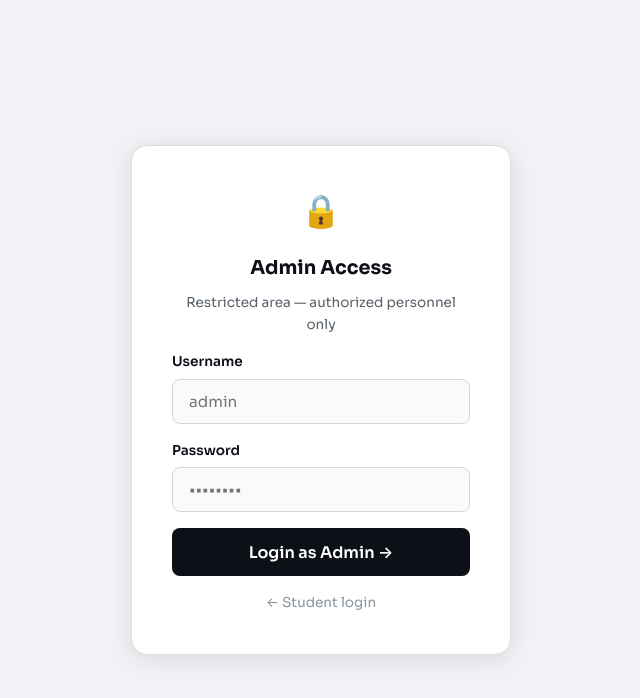
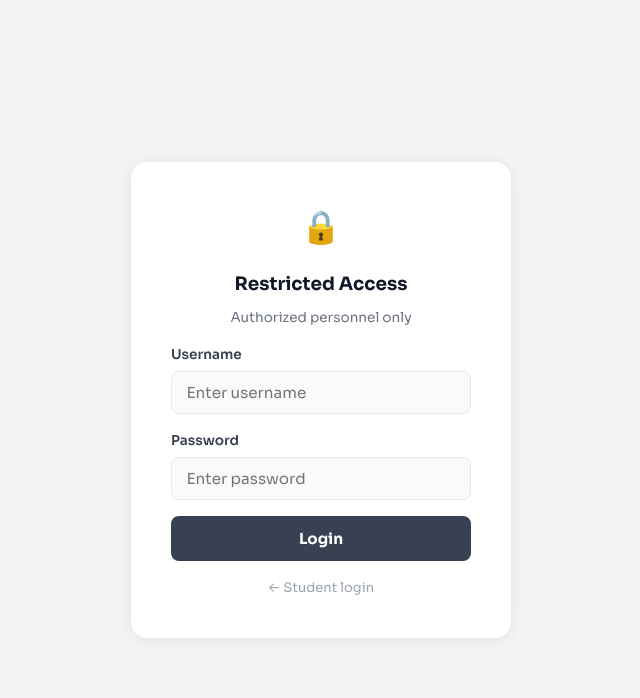
Before and after one commit to Sadiq-code-nest/devops-academy-MERN, a React (Vite) app in the folder frontend/: page /adminlogin in a window 1280 px wide. Shown: the top 698 px of the page, without its empty margins (319-959 px from the left). Built offline with nearby package versions, Linux system fonts and the light colour scheme; no server answers.

Commit message:
Update AdminLogin.jsx

```diff
--- a/frontend/src/pages/AdminLogin.jsx
+++ b/frontend/src/pages/AdminLogin.jsx
@@ -1,21 +1,23 @@
 import { useState } from 'react';
-import { useNavigate } from 'react-router-dom';
+import { useNavigate, Link } from 'react-router-dom';
 import { useAuth } from '../context/AuthContext';
 import api from '../api/axios';
 
 export default function AdminLogin() {
   const { setUserManually } = useAuth();
-  const navigate = useNavigate();
-  const [form, setForm]     = useState({ username:'', password:'' });
-  const [error, setError]   = useState('');
+  const navigate  = useNavigate();
+  const [form, setForm]       = useState({ username: '', password: '' });
+  const [error, setError]     = useState('');
   const [loading, setLoading] = useState(false);
 
-  const handle = e => setForm({ ...form, [e.target.name]: e.target.value });
+  const handle = e => {
+    setForm({ ...form, [e.target.name]: e.target.value });
+    setError('');
+  };
 
   const submit = async () => {
-    setError('');
-    if (!form.username || !form.password)
-      return setError('All fields required');
+    if (!form.username.trim() || !form.password)
+      return setError('All fields are required');
     setLoading(true);
     try {
       const { data } = await api.post('/admin/login', form);
@@ -24,7 +26,7 @@ export default function AdminLogin() {
       setUserManually(data.user);
       navigate('/admin-dashboard');
     } catch (err) {
-      setError(err.response?.data?.message || 'Invalid admin credentials');
+      setError('Invalid credentials');   // always generic
     } finally {
       setLoading(false);
     }
@@ -34,30 +36,31 @@ export default function AdminLogin() {
     <div style={s.page}>
       <div style={s.card}>
 
-        <div style={s.lockIcon}>🔒</div>
-        <h2 style={s.title}>Admin Access</h2>
-        <p style={s.sub}>Restricted area — authorized personnel only</p>
+        <div style={s.iconWrap}>🔒</div>
+        <h2 style={s.title}>Restricted Access</h2>
+        <p style={s.sub}>Authorized personnel only</p>
 
         <div style={s.field}>
           <label style={s.label}>Username</label>
           <input name="username" value={form.username} onChange={handle}
-            placeholder="admin" style={s.input} />
+            placeholder="Enter username" style={s.input}
+            autoComplete="off" />
         </div>
 
         <div style={s.field}>
           <label style={s.label}>Password</label>
           <input name="password" type="password" value={form.password}
-            onChange={handle} placeholder="••••••••" style={s.input}
+            onChange={handle} placeholder="Enter password" style={s.input}
             onKeyDown={e => e.key === 'Enter' && submit()} />
         </div>
 
         {error && <div style={s.error}>{error}</div>}
 
         <button onClick={submit} disabled={loading} style={s.btn}>
-          {loading ? 'Verifying...' : 'Login as Admin →'}
+          {loading ? 'Verifying...' : 'Login'}
         </button>
 
-        <a href="/login" style={s.back}>← Student login</a>
+        <Link to="/login" style={s.back}>← Student login</Link>
       </div>
     </div>
   );
@@ -65,41 +68,40 @@ export default function AdminLogin() {
 
 const s = {
   page: {
-    minHeight: '100vh', display: 'flex',
-    alignItems: 'center', justifyContent: 'center',
-    background: '#F0F2F5', padding: '1rem',
+    minHeight: '100vh', background: '#F3F4F6',
+    display: 'flex', alignItems: 'center',
+    justifyContent: 'center', padding: '1rem',
   },
   card: {
-    background: '#fff', border: '1px solid #E0DED8',
-    borderRadius: '16px', padding: '2.5rem',
-    width: '100%', maxWidth: '380px',
-    display: 'flex', flexDirection: 'column', gap: '1rem',
-    boxShadow: '0 4px 24px rgba(0,0,0,0.10)',
+    background: '#fff', borderRadius: '16px', padding: '2.5rem',
+    width: '100%', maxWidth: '380px', display: 'flex',
+    flexDirection: 'column', gap: '1rem',
+    boxShadow: '0 2px 16px rgba(0,0,0,0.08)',
   },
-  lockIcon: { fontSize: '2rem', textAlign: 'center' },
-  title:    { fontSize: '1.2rem', fontWeight: '700', color: '#0D1117',
-              textAlign: 'center', margin: 0 },
-  sub:      { color: '#586069', fontSize: '.85rem', textAlign: 'center',
-              marginTop: '-.5rem' },
-  field:    { display: 'flex', flexDirection: 'column', gap: '.35rem' },
-  label:    { fontSize: '.85rem', fontWeight: '600', color: '#0D1117' },
+  iconWrap: { fontSize: '2rem', textAlign: 'center' },
+  title: { fontSize: '1.15rem', fontWeight: '700', color: '#111827',
+            textAlign: 'center', margin: 0 },
+  sub:   { color: '#6B7280', fontSize: '.85rem', textAlign: 'center',
+            marginTop: '-.5rem' },
+  field: { display: 'flex', flexDirection: 'column', gap: '.3rem' },
+  label: { fontSize: '.85rem', fontWeight: '600', color: '#374151' },
   input: {
-    padding: '.75rem 1rem', border: '1px solid #D0D7DE',
-    borderRadius: '8px', background: '#FAFAFA', color: '#0D1117',
-    fontSize: '.95rem', outline: 'none', fontFamily: 'inherit',
+    padding: '.7rem .9rem', border: '1.5px solid #E5E7EB',
+    borderRadius: '8px', fontSize: '.95rem', color: '#111827',
+    background: '#F9FAFB', outline: 'none', fontFamily: 'inherit',
   },
   btn: {
-    padding: '.85rem', background: '#0D1117', color: '#fff',
-    border: 'none', borderRadius: '8px', fontSize: '1rem',
-    fontWeight: '600', cursor: 'pointer', fontFamily: 'inherit',
+    padding: '.8rem', background: '#374151', color: '#fff',
+    border: 'none', borderRadius: '8px', fontSize: '.95rem',
+    fontWeight: '700', cursor: 'pointer', fontFamily: 'inherit',
   },
   error: {
-    background: '#FFF0F0', border: '1px solid #CF222E',
-    color: '#CF222E', padding: '.6rem 1rem',
-    borderRadius: '6px', fontSize: '.85rem',
+    background: '#FEF2F2', border: '1px solid #FECACA',
+    color: '#DC2626', padding: '.6rem .9rem',
+    borderRadius: '8px', fontSize: '.85rem',
   },
   back: {
-    textAlign: 'center', fontSize: '.85rem',
-    color: '#8B949E', textDecoration: 'none', display: 'block',
+    textAlign: 'center', fontSize: '.82rem',
+    color: '#9CA3AF', textDecoration: 'none', display: 'block',
   },
 };
```
